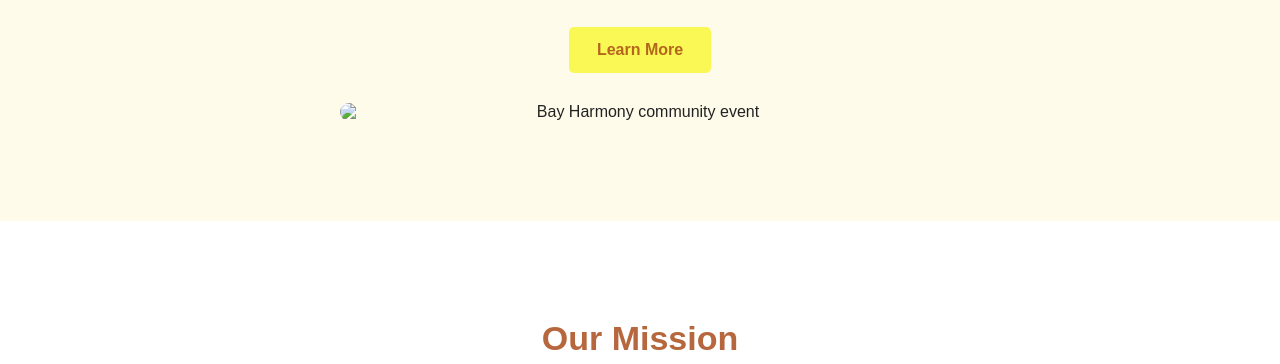
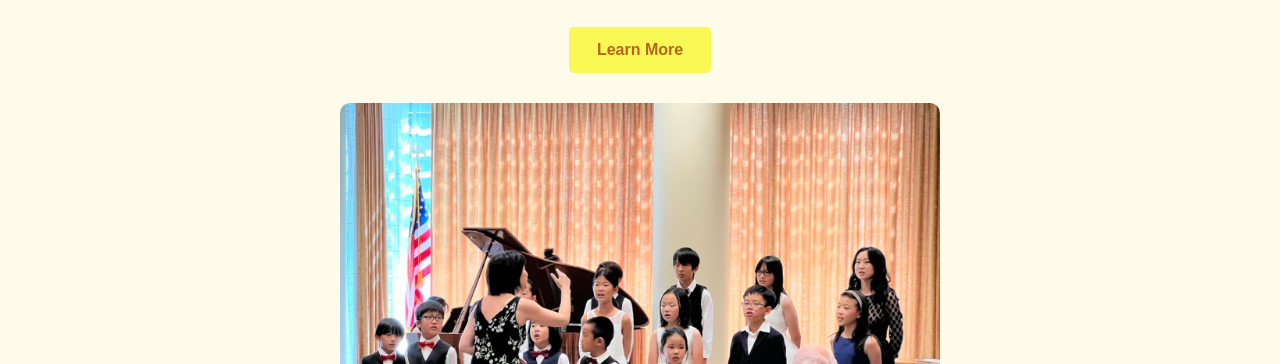
Before and after one commit to alexneptune2020-del/bay-harmony-website, a plain HTML site: page index.html in a window 1280 px wide. Shown: the part 436-800 px from the top of the page. Drawn offline with Linux system fonts and the light colour scheme.

Commit message:
Add files via upload

```diff
--- a/index.html
+++ b/index.html
@@ -52,7 +52,7 @@
             <a class="button" href="mission.html">Learn More</a>
 
 
-            <img src="images/bay-harmony.webp" alt="Bay Harmony community event" style="display: block; width: 600px;">
+            <img src="bay-harmony.webp" alt="Bay Harmony community event">
 
         </section>
 
```
